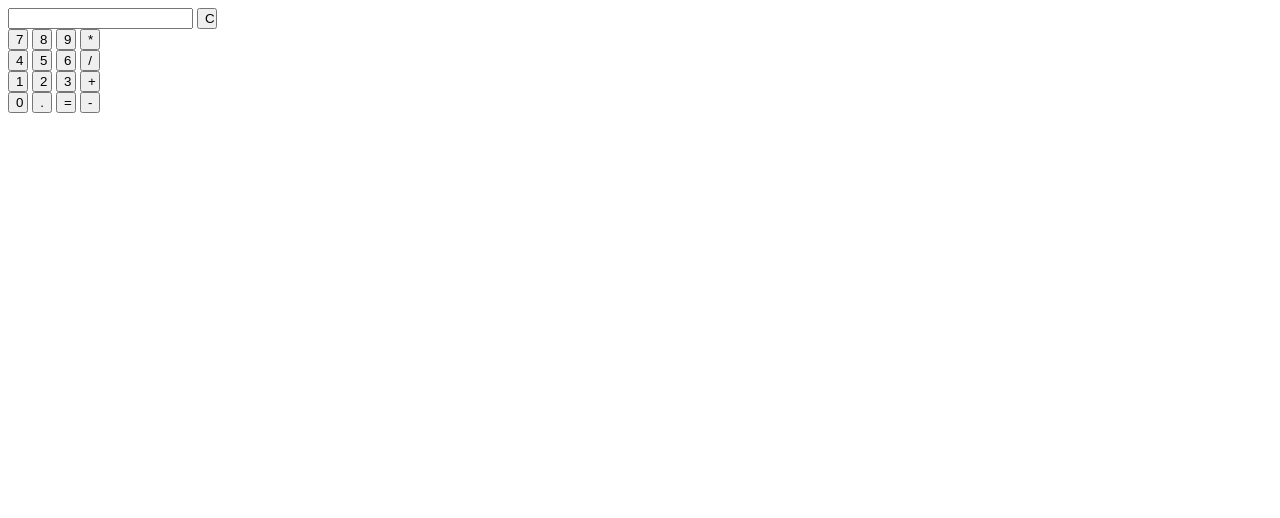
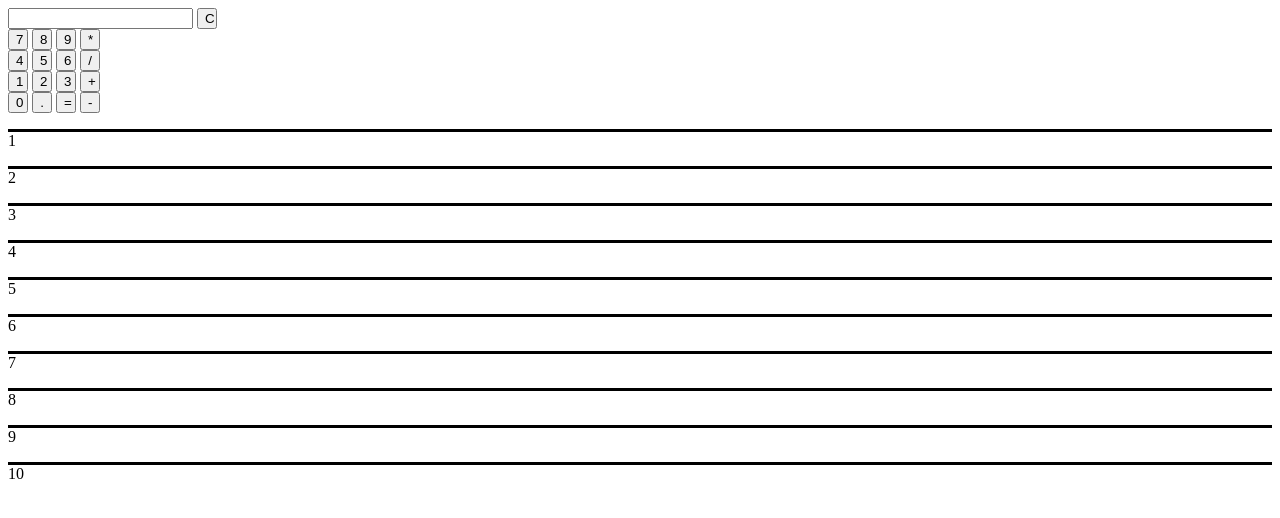
Before and after one commit to cjohnson1025/calculator-challenge, a Flask app: page / in a window 1280 px wide. Shown: the top 518 px of the page. Run offline with Flask 2, Linux system fonts and the light colour scheme.

Commit message:
adding text boxes

```diff
--- a/app/static/css/styles.css
+++ b/app/static/css/styles.css
@@ -5,3 +5,7 @@
 .large {
 	width: 40px;
 }
+
+p {
+	border-top: solid;
+}
--- a/app/templates/calculator_page.html
+++ b/app/templates/calculator_page.html
@@ -32,6 +32,17 @@
 		<button type="button" class="small">.</button>
 		<button type="button" class="small">=</button>
 		<button type="button" class="small">-</button>
+		<br>
+		<p>1</p>
+		<p>2</p>
+		<p>3</p>
+		<p>4</p>
+		<p>5</p>
+		<p>6</p>
+		<p>7</p>
+		<p>8</p>
+		<p>9</p>
+		<p>10</p>
 
 	</body>
 </html>
```
